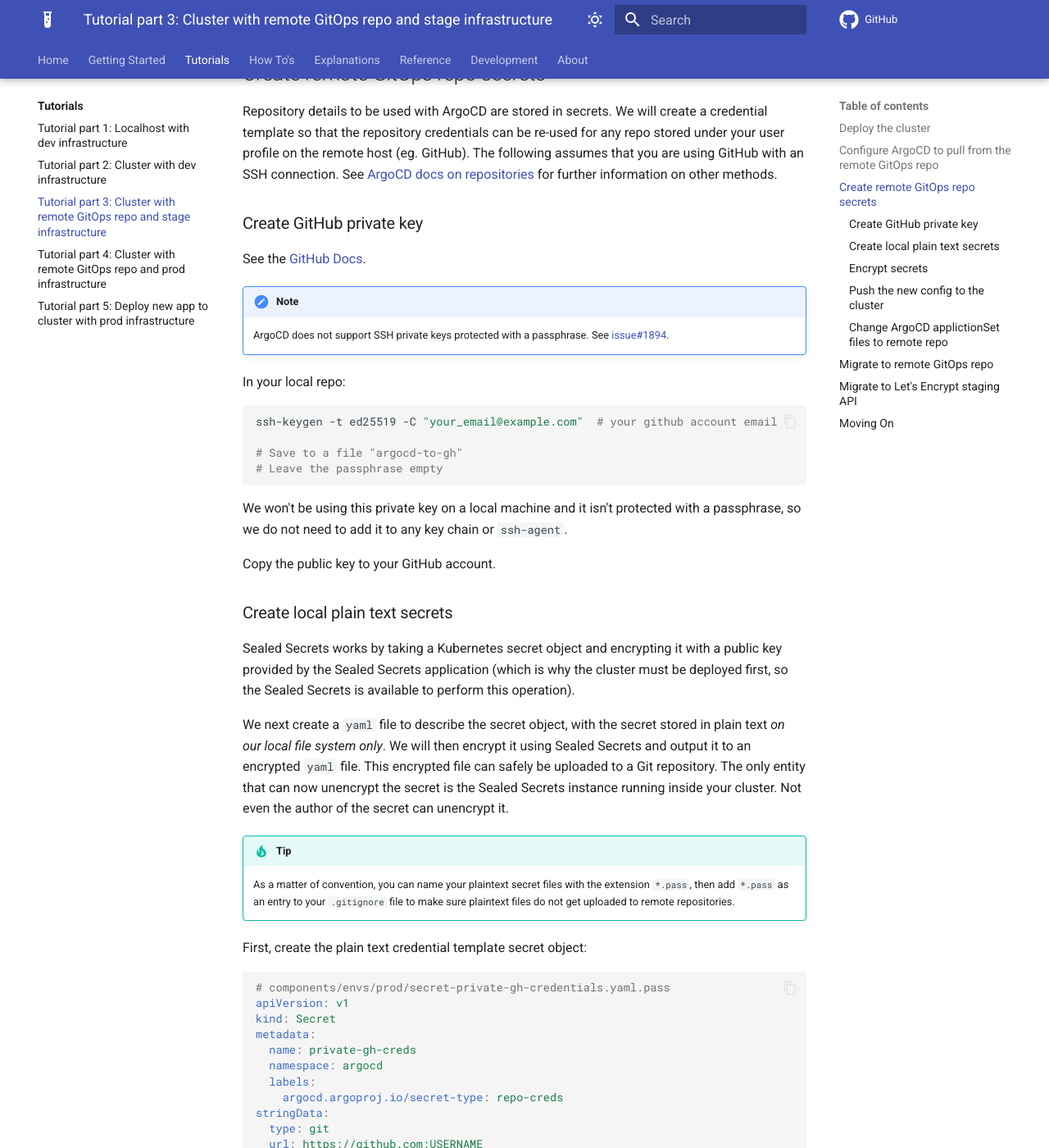
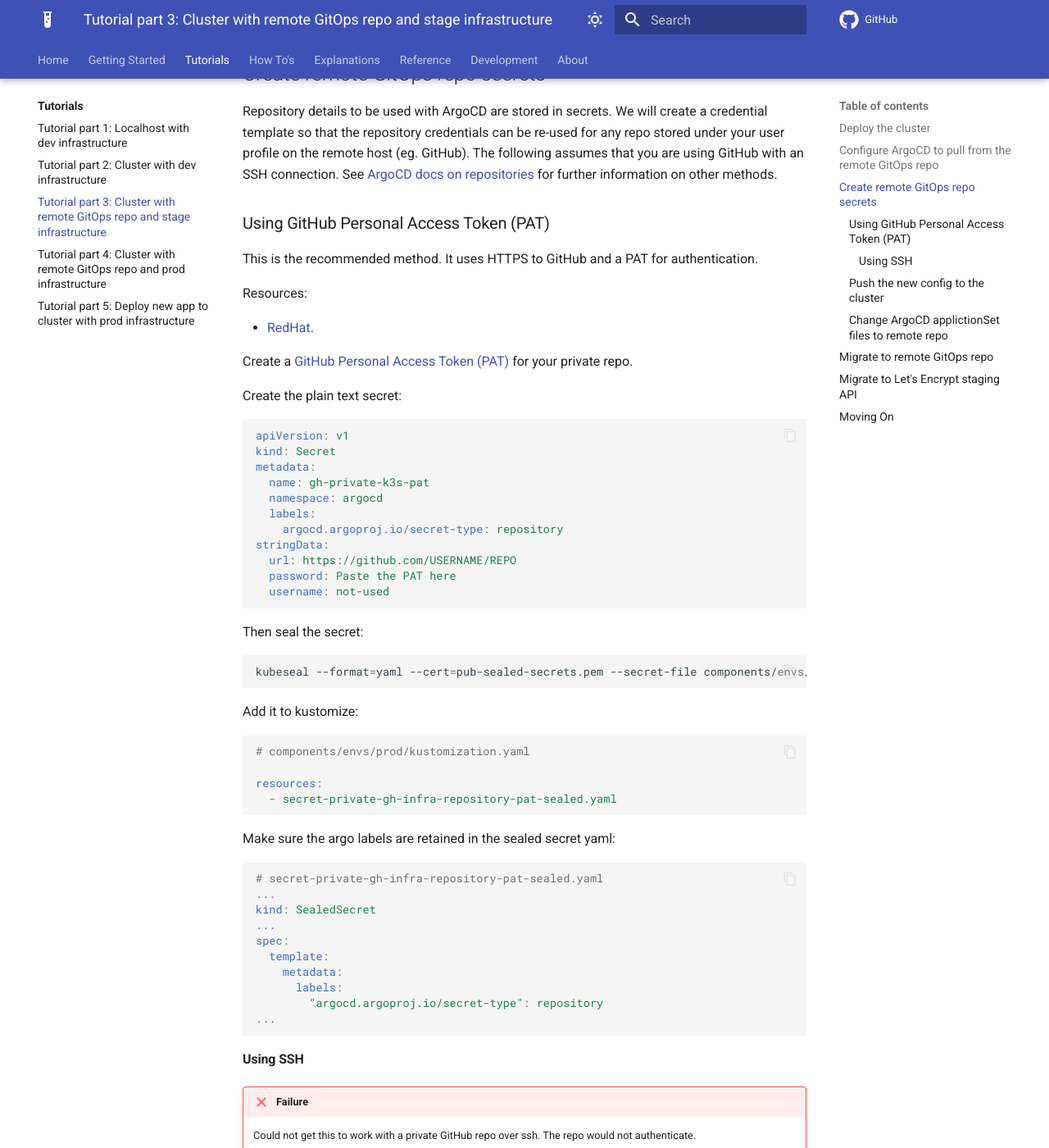
Before and after one commit to smp4/k3s-homelab-gitops, an MkDocs documentation site: the page built from docs/tutorials/tutorial03.md, in a window 1280 px wide and 1400 px high, scrolled down 1259 px. Shown: the whole window at 82% size. Built offline with MkDocs 1.6.1 and Material for MkDocs 9.7.7, drawn with Linux system fonts in a browser that asks for light colours; comment, search, counter and statistics services are not loaded; some of the changed text lies outside the part shown.

Commit message:
fix(argocd): change to GitHub HTTPS with PAT for remote repo

````diff
--- a/docs/tutorials/tutorial03.md
+++ b/docs/tutorials/tutorial03.md
@@ -33,9 +33,68 @@
 
 Repository details to be used with ArgoCD are stored in secrets. We will create a credential template so that the repository credentials can be re-used for any repo stored under your user profile on the remote host (eg. GitHub). The following assumes that you are using GitHub with an SSH connection. See [ArgoCD docs on repositories](https://argo-cd.readthedocs.io/en/stable/operator-manual/declarative-setup/#repositories) for further information on other methods.
 
-### Create GitHub private key
+### Using GitHub Personal Access Token (PAT)
 
-See the [GitHub Docs](https://docs.github.com/en/authentication/connecting-to-github-with-ssh/about-ssh).
+This is the recommended method. It uses HTTPS to GitHub and a PAT for authentication.
+
+Resources:
+
+- [RedHat](https://www.redhat.com/en/blog/how-to-use-argocd-deployments-with-github-tokens).
+
+Create a [GitHub Personal Access Token (PAT)](https://github.com/settings/tokens) for your private repo.
+
+Create the plain text secret:
+
+```yaml
+apiVersion: v1
+kind: Secret
+metadata:
+  name: gh-private-k3s-pat
+  namespace: argocd
+  labels:
+    argocd.argoproj.io/secret-type: repository
+stringData:
+  url: https://github.com/USERNAME/REPO
+  password: Paste the PAT here
+  username: not-used
+```
+
+Then seal the secret:
+
+```bash
+kubeseal --format=yaml --cert=pub-sealed-secrets.pem --secret-file components/envs/prod/secret-private-gh-infra-repository-pat.yaml.pass --sealed-secret-file components/envs/prod/secret-private-gh-infra-repository-pat-sealed.yaml
+```
+
+Add it to kustomize:
+
+```yaml
+# components/envs/prod/kustomization.yaml
+
+resources:
+  - secret-private-gh-infra-repository-pat-sealed.yaml
+```
+
+Make sure the argo labels are retained in the sealed secret yaml:
+
+```yaml
+# secret-private-gh-infra-repository-pat-sealed.yaml
+...
+kind: SealedSecret
+...
+spec:
+  template:
+    metadata:
+      labels:
+        "argocd.argoproj.io/secret-type": repository
+...
+```
+
+#### Using SSH
+
+!!! failure
+    Could not get this to work with a private GitHub repo over ssh. The repo would not authenticate.
+
+---
 
 !!! note
     ArgoCD does not support SSH private keys protected with a passphrase. See [issue#1894](https://github.com/argoproj/argo-cd/issues/1894).
@@ -53,7 +112,7 @@
 
 Copy the public key to your GitHub account.
 
-### Create local plain text secrets
+**Create local plain text secrets**
 
 Sealed Secrets works by taking a Kubernetes secret object and encrypting it with a public key provided by the Sealed Secrets application (which is why the cluster must be deployed first, so the Sealed Secrets is available to perform this operation).
 
````
Also changed, not shown: other parts of docs/tutorials/tutorial03.md (+3 -3 lines), 6 other files.
